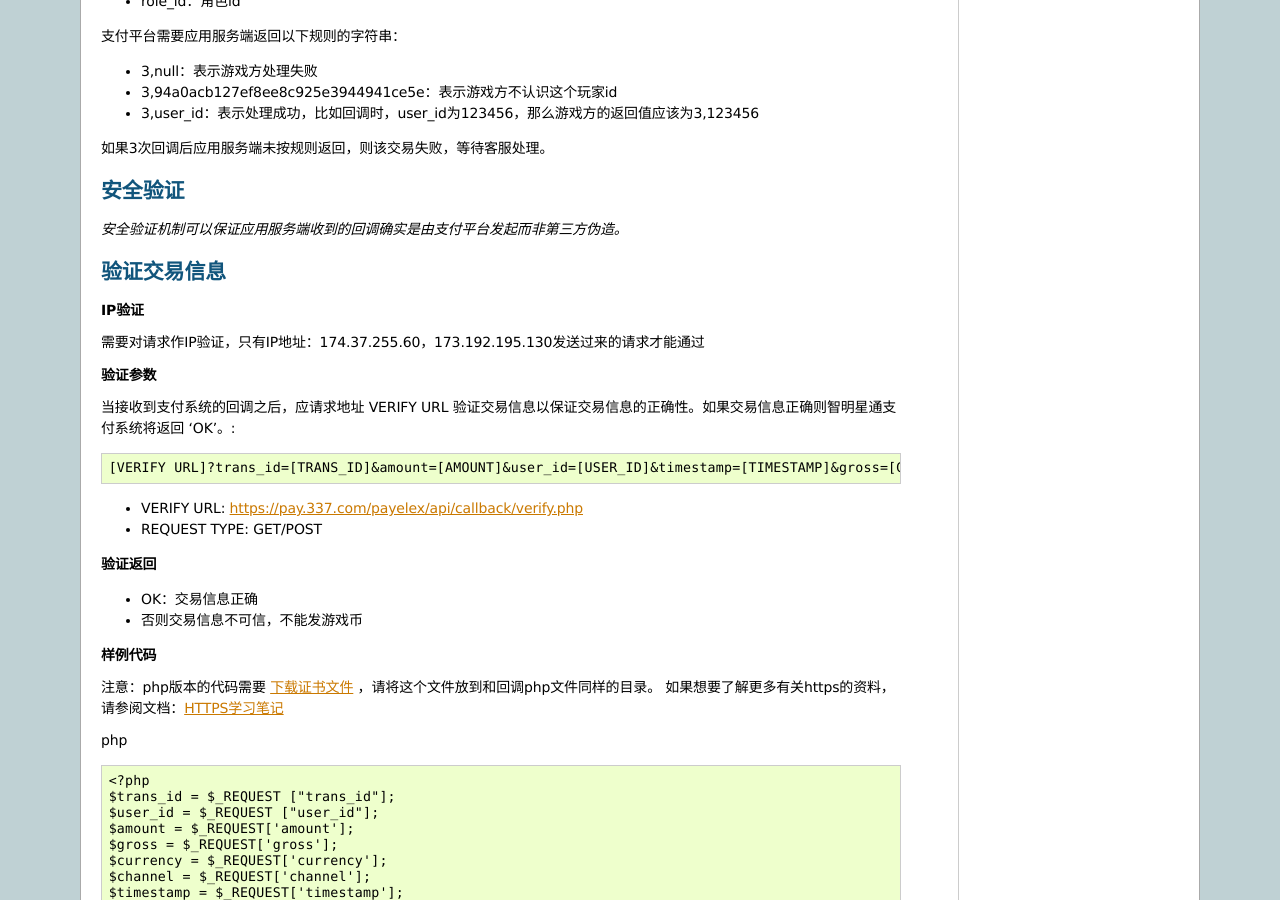
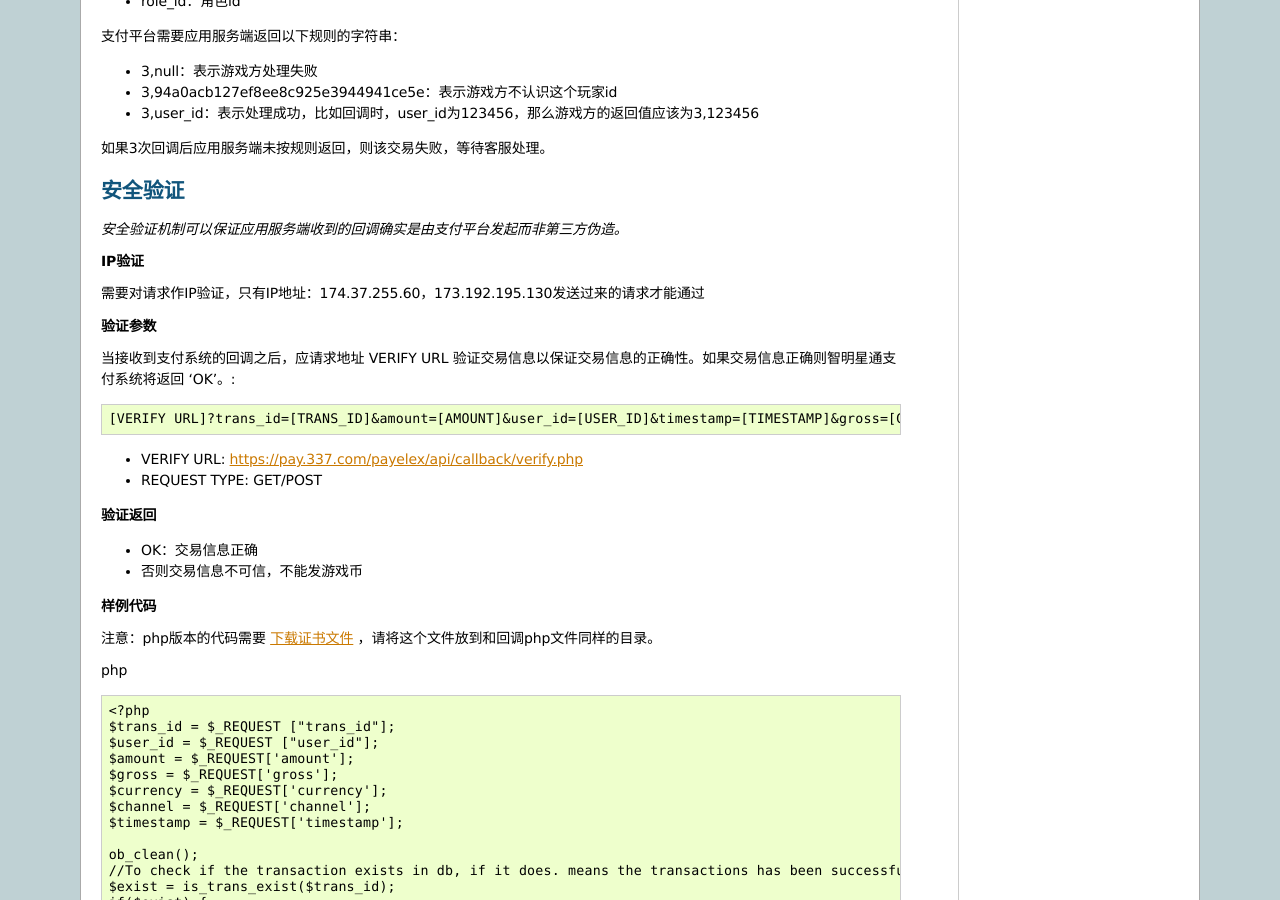
Before and after one commit to dwqelex/337SDK-Android-Doc, a Sphinx documentation site: the page built from source/server.rst, in a window 1280 px wide and 900 px high, scrolled down 607 px. Built offline with Sphinx 7.4.7, drawn with Linux system fonts in a browser that asks for light colours.

Commit message:
服务端文档修改

```diff
--- a/source/server.rst
+++ b/source/server.rst
@@ -42,9 +42,6 @@
 
 *安全验证机制可以保证应用服务端收到的回调确实是由支付平台发起而非第三方伪造。*
 
-验证交易信息
-------------
-
 **IP验证**
 
 需要对请求作IP验证，只有IP地址：174.37.255.60，173.192.195.130发送过来的请求才能通过
@@ -66,7 +63,6 @@
 **样例代码**
 
 注意：php版本的代码需要 `下载证书文件`_  ，请将这个文件放到和回调php文件同样的目录。
-如果想要了解更多有关https的资料，请参阅文档：`HTTPS学习笔记`_
 
 .. _下载证书文件: http://elexpublish.googlecode.com/files/verisign_ca.crt
 .. _HTTPS学习笔记: http://code.google.com/p/elexpublish/wiki/https_notes
```
